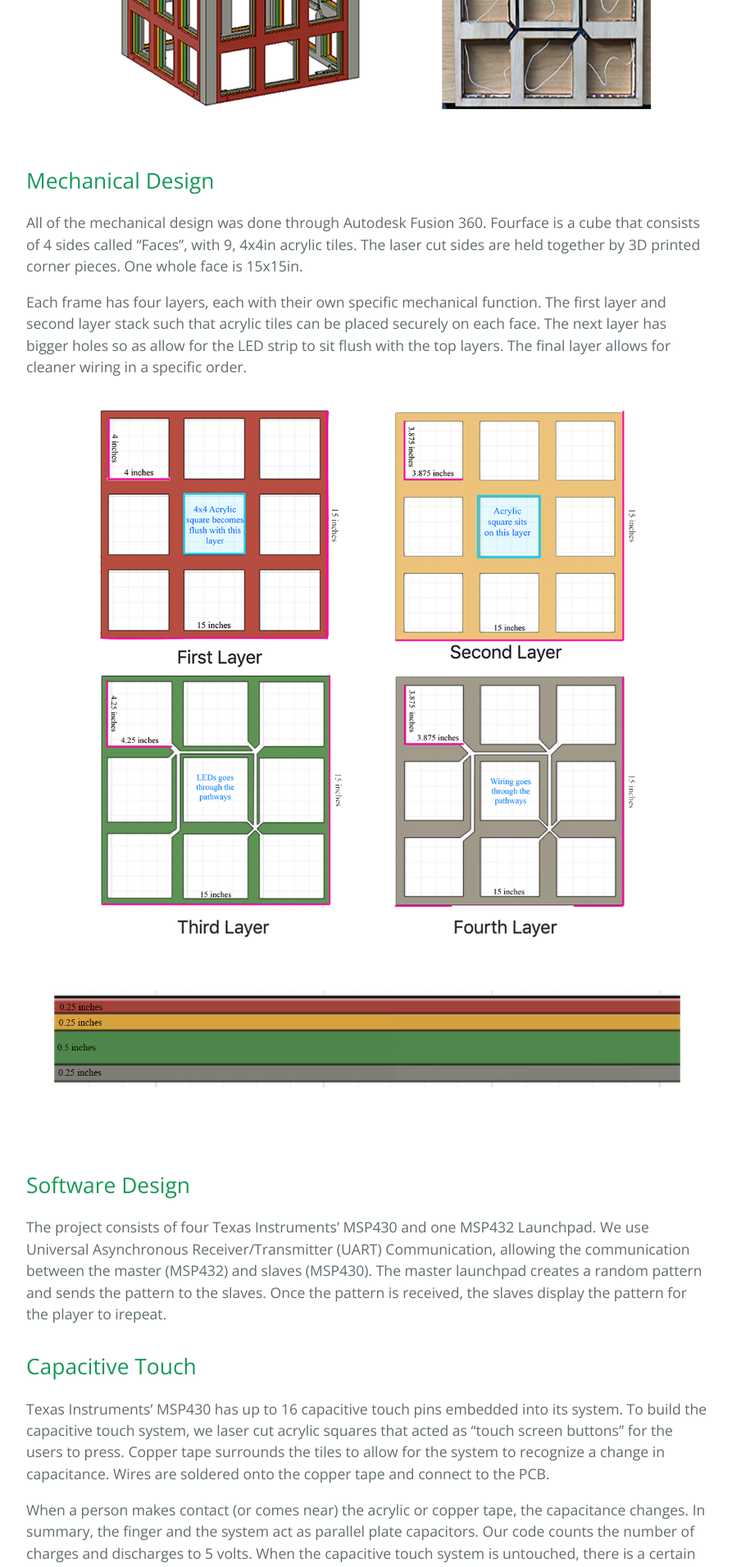
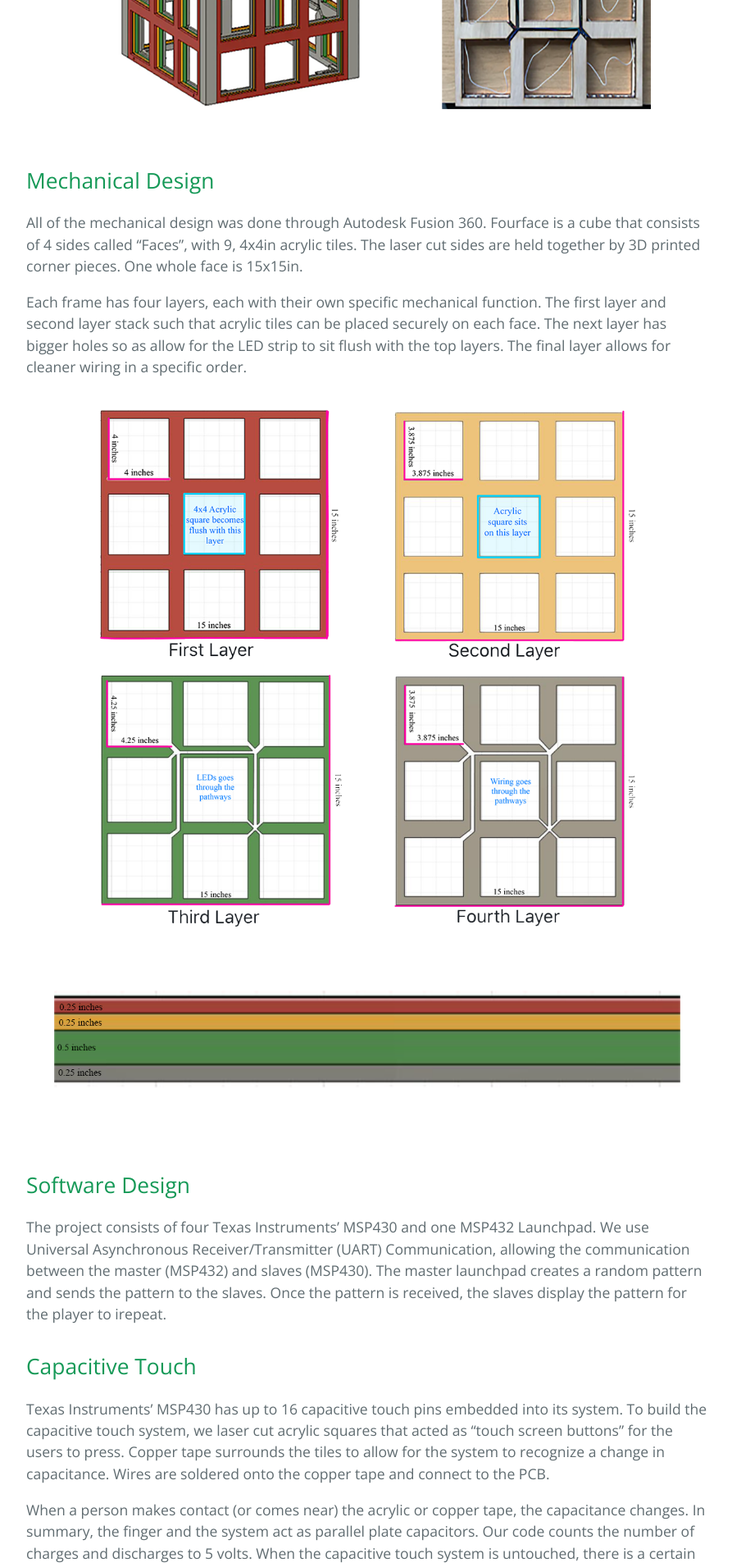
Before and after one commit to pmackle/EE-Emerge-2020-FourFace, a Jekyll site: the page built from docs/Project.md, in a window 1280 px wide. Shown: the part 763-2674 px from the top of the page at 82% size, without its empty margins (192-1085 px from the left). Built offline with Jekyll 4.4.1, drawn with Linux system fonts in a browser that asks for light colours.

Commit message:
Update Project.md

```diff
--- a/docs/Project.md
+++ b/docs/Project.md
@@ -16,7 +16,7 @@ All of the mechanical design was done through Autodesk Fusion 360. Fourface is a
 Each frame has four layers, each with their own specific mechanical function. The first layer and second layer stack such that acrylic tiles can be placed securely on each face. The next layer has bigger holes so as allow for the LED strip to sit flush with the top layers. The final layer allows for cleaner wiring in a specific order.
 
 
-![firstsecond!](https://github.com/pmackle/EE-Emerge-2020-FourFace/blob/master/Documentation/Photos/everything.png?raw=true)
+![firstsecond!](https://github.com/pmackle/EE-Emerge-2020-FourFace/blob/master/Documentation/Photos/everything2.png?raw=true)
 
 
 
```
